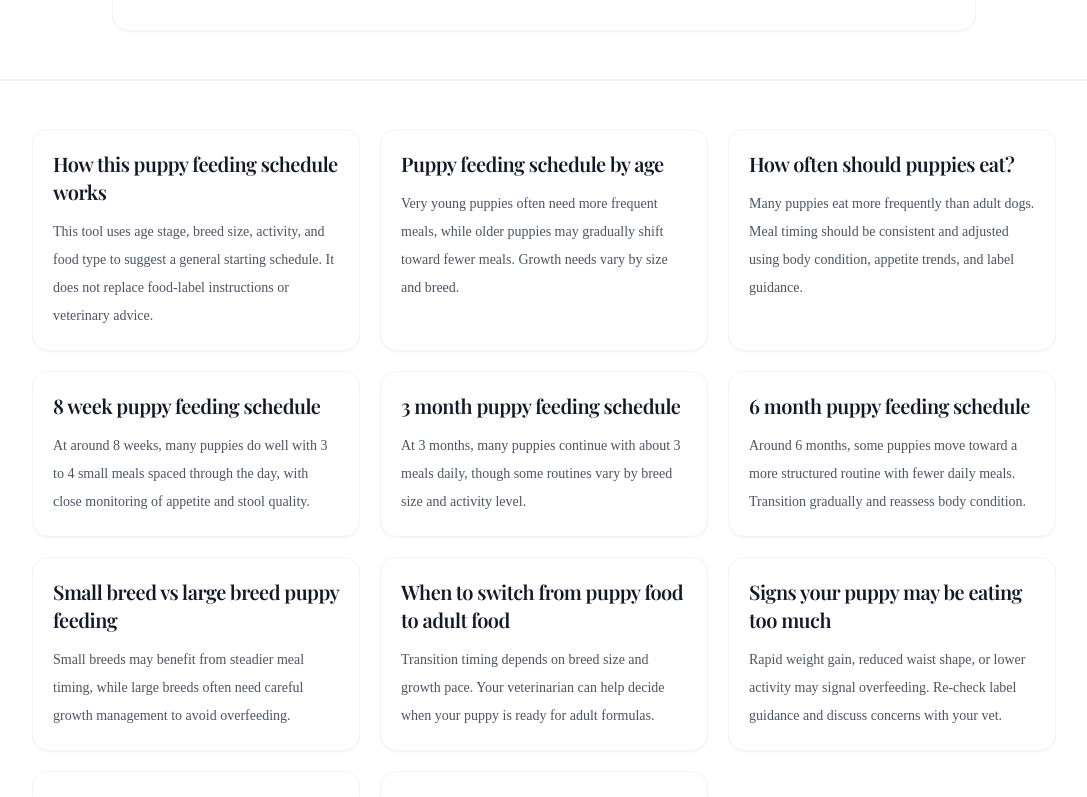
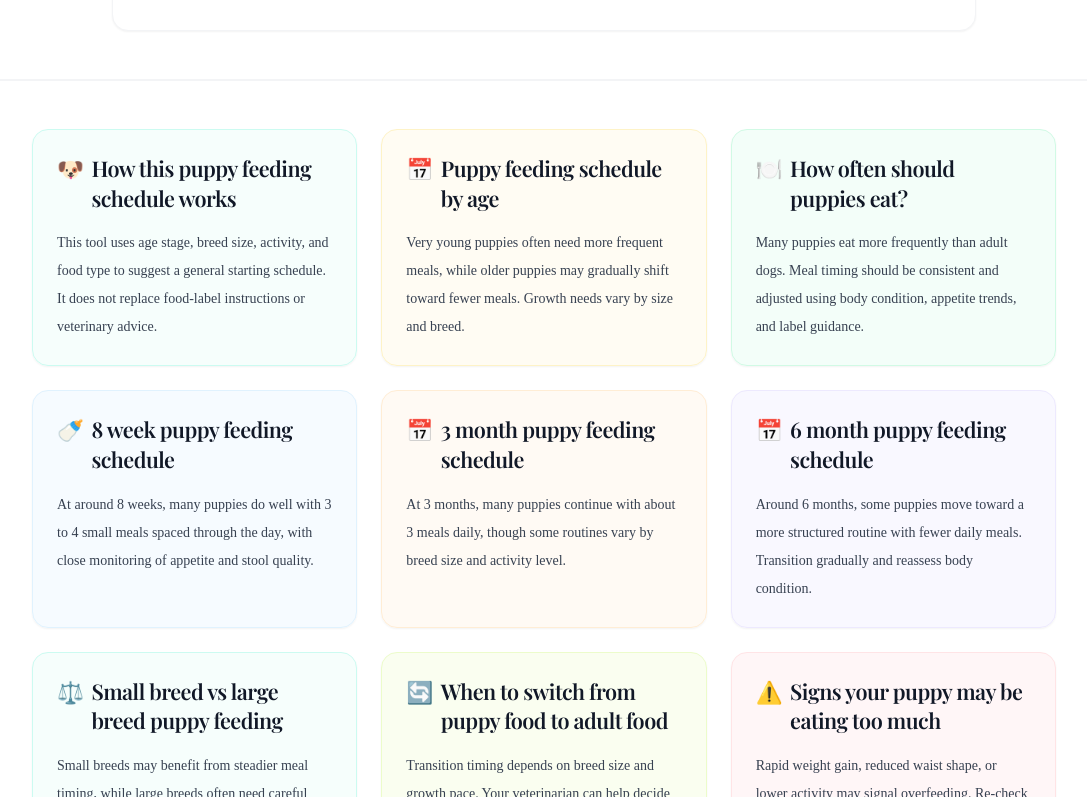
Before and after one commit to seocatalyst2-png/pawbiotics-project, a Next.js app: page /tools/puppy-feeding-schedule in a window 1280 px wide. Shown: the part 1063-1860 px from the top of the page, without its empty margins (96-1183 px from the left). Built offline with nearby package versions, Linux system fonts and the light colour scheme; a web font is replaced by a local one.

Commit message:
improve puppy feeding cards UI and readability

```diff
--- a/app/tools/puppy-feeding-schedule/page.tsx
+++ b/app/tools/puppy-feeding-schedule/page.tsx
@@ -99,46 +99,68 @@ const webApplicationSchema = {
 
 const educationalSections = [
   {
+    icon: "🐶",
+    cardClass: "bg-brand-50/60 border-brand-100",
     heading: "How this puppy feeding schedule works",
     body: "This tool uses age stage, breed size, activity, and food type to suggest a general starting schedule. It does not replace food-label instructions or veterinary advice.",
   },
   {
+    icon: "📅",
+    cardClass: "bg-amber-50/60 border-amber-100",
     heading: "Puppy feeding schedule by age",
     body: "Very young puppies often need more frequent meals, while older puppies may gradually shift toward fewer meals. Growth needs vary by size and breed.",
   },
   {
+    icon: "🍽️",
+    cardClass: "bg-emerald-50/60 border-emerald-100",
     heading: "How often should puppies eat?",
     body: "Many puppies eat more frequently than adult dogs. Meal timing should be consistent and adjusted using body condition, appetite trends, and label guidance.",
   },
   {
+    icon: "🍼",
+    cardClass: "bg-sky-50/60 border-sky-100",
     heading: "8 week puppy feeding schedule",
     body: "At around 8 weeks, many puppies do well with 3 to 4 small meals spaced through the day, with close monitoring of appetite and stool quality.",
   },
   {
+    icon: "📅",
+    cardClass: "bg-orange-50/60 border-orange-100",
     heading: "3 month puppy feeding schedule",
     body: "At 3 months, many puppies continue with about 3 meals daily, though some routines vary by breed size and activity level.",
   },
   {
+    icon: "📅",
+    cardClass: "bg-violet-50/60 border-violet-100",
     heading: "6 month puppy feeding schedule",
     body: "Around 6 months, some puppies move toward a more structured routine with fewer daily meals. Transition gradually and reassess body condition.",
   },
   {
+    icon: "⚖️",
+    cardClass: "bg-teal-50/60 border-teal-100",
     heading: "Small breed vs large breed puppy feeding",
     body: "Small breeds may benefit from steadier meal timing, while large breeds often need careful growth management to avoid overfeeding.",
   },
   {
+    icon: "🔄",
+    cardClass: "bg-lime-50/60 border-lime-100",
     heading: "When to switch from puppy food to adult food",
     body: "Transition timing depends on breed size and growth pace. Your veterinarian can help decide when your puppy is ready for adult formulas.",
   },
   {
+    icon: "⚠️",
+    cardClass: "bg-rose-50/60 border-rose-100",
     heading: "Signs your puppy may be eating too much",
     body: "Rapid weight gain, reduced waist shape, or lower activity may signal overfeeding. Re-check label guidance and discuss concerns with your vet.",
   },
   {
+    icon: "📉",
+    cardClass: "bg-indigo-50/60 border-indigo-100",
     heading: "Signs your puppy may not be eating enough",
     body: "Poor weight gain, low energy, and persistent hunger can suggest underfeeding. Compare with label guidance and seek veterinary input.",
   },
   {
+    icon: "🩺",
+    cardClass: "bg-cyan-50/60 border-cyan-100",
     heading: "When to call your veterinarian",
     body: "Call your vet for ongoing appetite issues, frequent vomiting, persistent diarrhea, poor growth, or sudden body condition changes.",
   },
@@ -258,14 +280,17 @@ export default function PuppyFeedingSchedulePage() {
 
       <section className="border-t border-gray-100 bg-white py-12">
         <Container>
-          <div className="mx-auto grid max-w-5xl gap-5 sm:grid-cols-2 lg:grid-cols-3">
+          <div className="mx-auto grid max-w-5xl gap-6 sm:grid-cols-2 lg:grid-cols-3">
             {educationalSections.map((section) => (
               <article
                 key={section.heading}
-                className="rounded-2xl border border-gray-100 bg-white p-5 shadow-sm"
+                className={`group rounded-2xl border p-6 shadow-sm transition-all duration-300 ease-out hover:-translate-y-1 hover:shadow-md ${section.cardClass}`}
               >
-                <h2 className="font-serif text-xl font-semibold text-gray-900">{section.heading}</h2>
-                <p className="mt-3 text-sm leading-7 text-gray-600">{section.body}</p>
+                <h2 className="flex items-start gap-2 font-serif text-[1.35rem] font-semibold leading-snug text-gray-900">
+                  <span aria-hidden>{section.icon}</span>
+                  <span>{section.heading}</span>
+                </h2>
+                <p className="mt-4 text-sm leading-7 text-gray-700">{section.body}</p>
               </article>
             ))}
           </div>
```
